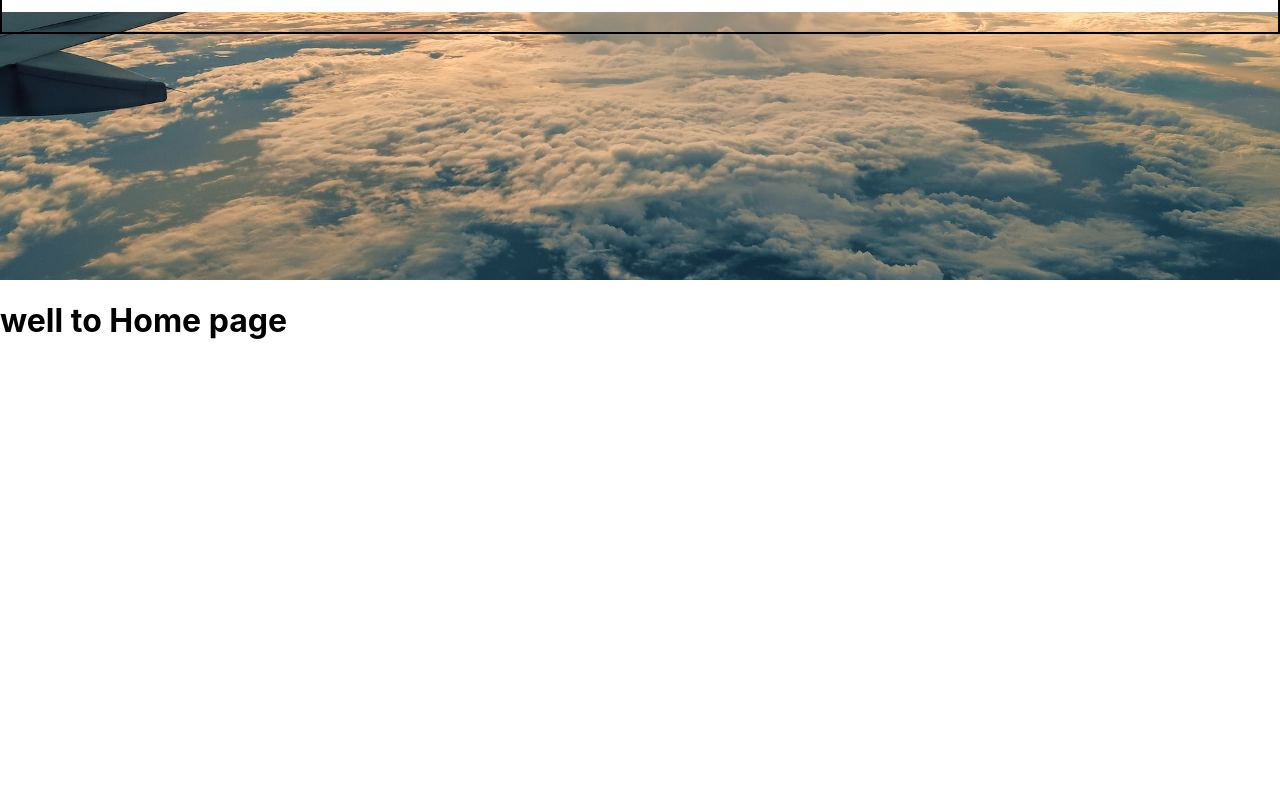
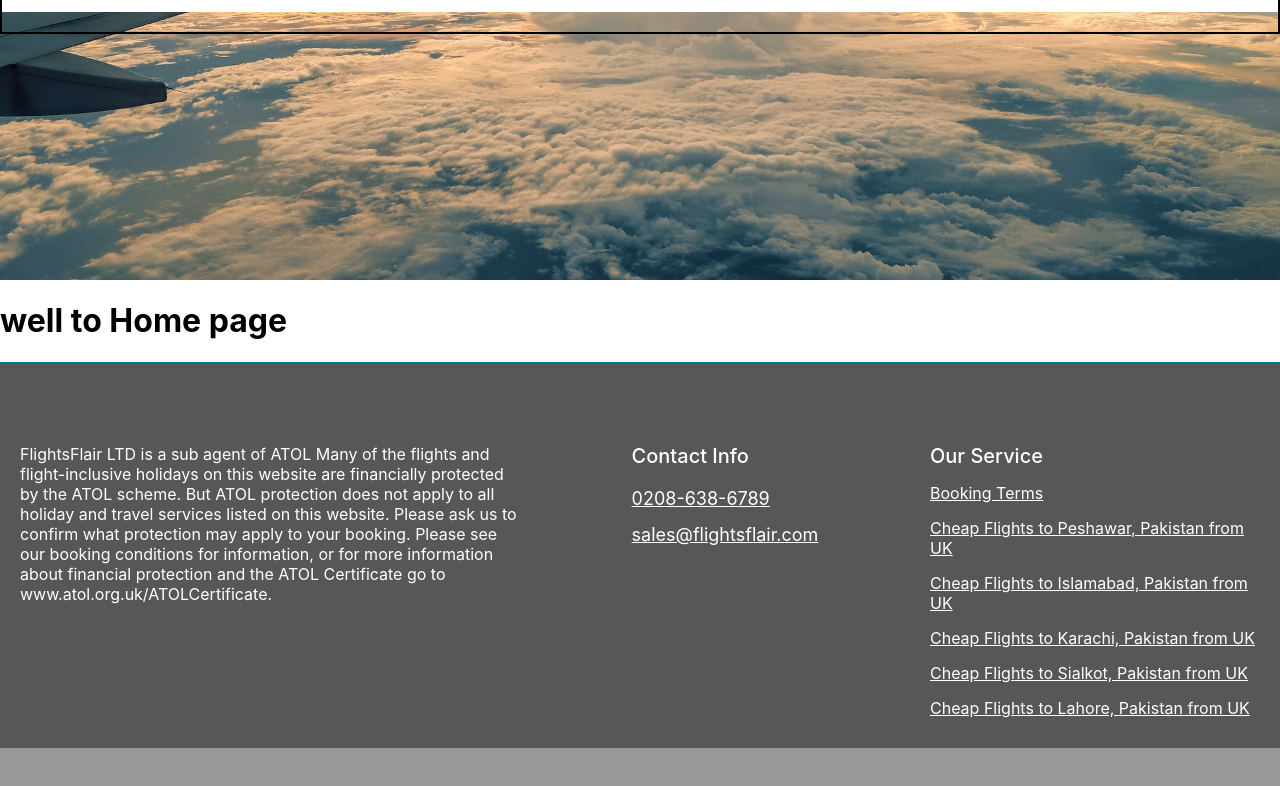
Before and after one commit to Afzal00786/flights-flair, a React (Create React App) app: page / in a window 1280 px wide. Shown: the part 350-1136 px from the top of the page. Before the commit the page ends 800 px from the top, so only its background shows below. Built offline with nearby package versions, Linux system fonts and the light colour scheme.

Commit message:
create footer

```diff
--- /dev/null
+++ b/src/components/Footer/footer.css
@@ -0,0 +1,62 @@
+.footer_wrapper{
+padding: 30px 20px;
+
+	border-top: 2px solid #007597;
+background-color: #575757;
+}
+.footer_inner_box{
+	max-width: 1440px;
+	margin: auto;
+	display: flex;
+	padding-top: 50px;
+	justify-content: space-between;
+}
+.footer_contact{
+	font-size: 20px;
+	color: white;
+
+	font-weight: 500;
+
+}
+.footer_phone{
+	font-size: 18px;
+	padding-top: 20px;
+	color: white;
+	text-decoration: underline;
+	cursor: pointer;
+}
+.footer_servives_items{
+	font-size: 16px;
+	padding-top: 15px;
+	color: white;
+	text-decoration: underline;
+	cursor: pointer;
+}
+.footer_service_wraper{
+	width:330px;
+
+	display: flex;
+	flex-direction: column;
+	justify-content: center;
+}
+.footer_email{
+	font-size: 18px;
+	padding-top: 15px;
+	color: white;
+	text-decoration: underline;
+	cursor: pointer;
+}
+.footer_social_container{
+	max-width: 1440px;
+	margin: auto;
+	height: 60px;
+}
+.f_social_box{
+	background-color:#999999 ;
+}
+.footer_des_items{
+	max-width: 500px;
+	color: white;
+	font-size: 16px;
+	color: white;
+}
--- /dev/null
+++ b/src/components/Footer/index.jsx
@@ -0,0 +1,44 @@
+import React from "react";
+import "./footer.css";
+
+const Footer = () => {
+  return (
+    <>
+      <div className="footer_wrapper">
+        <div className="footer_inner_box">
+          <div className="footer_des_items">
+            FlightsFlair LTD is a sub agent of ATOL Many of the flights and
+            flight-inclusive holidays on this website are financially protected
+            by the ATOL scheme. But ATOL protection does not apply to all
+            holiday and travel services listed on this website. Please ask us to
+            confirm what protection may apply to your booking. Please see our
+            booking conditions for information, or for more information about
+            financial protection and the ATOL Certificate go to
+            www.atol.org.uk/ATOLCertificate.
+          </div>
+          <div>
+			<div className="footer_contact">Contact Info</div>
+			<div className="footer_phone">0208-638-6789</div>
+			<div className="footer_email">sales@flightsflair.com</div>
+		  </div>
+          <div className="footer_service_wraper">
+		  <div className="footer_contact">Our Service</div>
+		  <div className="footer_servives_items">Booking Terms</div>
+		  <div className="footer_servives_items">Cheap Flights to Peshawar, Pakistan from UK</div>
+		  <div className="footer_servives_items">Cheap Flights to Islamabad, Pakistan from UK</div>
+		  <div className="footer_servives_items">Cheap Flights to Karachi, Pakistan from UK</div>
+		  <div className="footer_servives_items">Cheap Flights to Sialkot, Pakistan from UK </div>
+		  <div className="footer_servives_items">Cheap Flights to Lahore, Pakistan from UK </div>
+		  </div>
+        </div>
+      </div>
+      <div className="f_social_box">
+        <div className="footer_social_container">
+
+		</div>
+      </div>
+    </>
+  );
+};
+
+export default Footer;
--- a/src/components/Home/index.jsx
+++ b/src/components/Home/index.jsx
@@ -1,6 +1,7 @@
 import React from "react";
 import NavBar from "../Navbar"
 import Banner from "../Banner"
+import Footer from "../Footer"
 
 const Home = () => {
   return (
@@ -8,6 +9,7 @@ const Home = () => {
 		<NavBar/>
 		<Banner/>
       <h1>well to Home page</h1>
+      <Footer/>
     </div>
   );
 };
```
